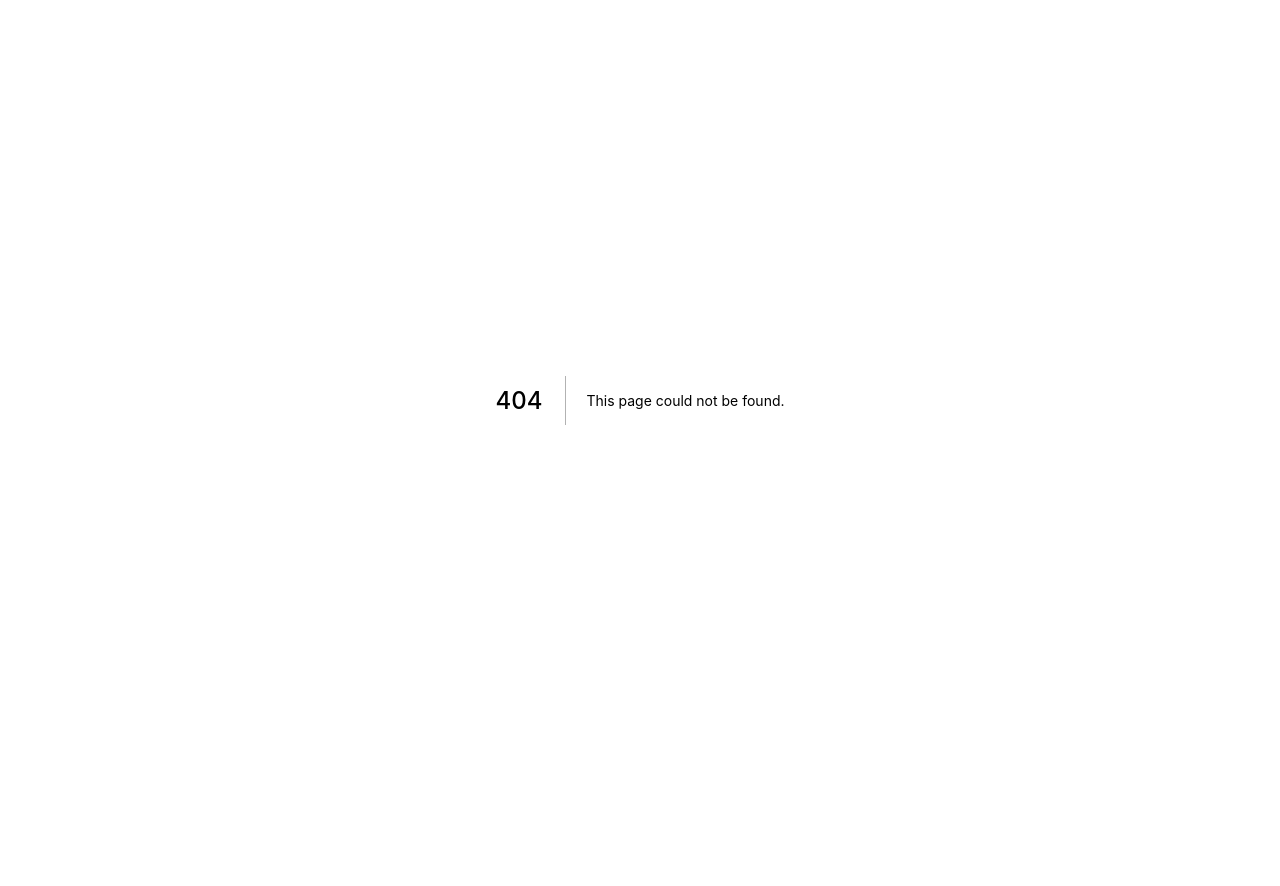
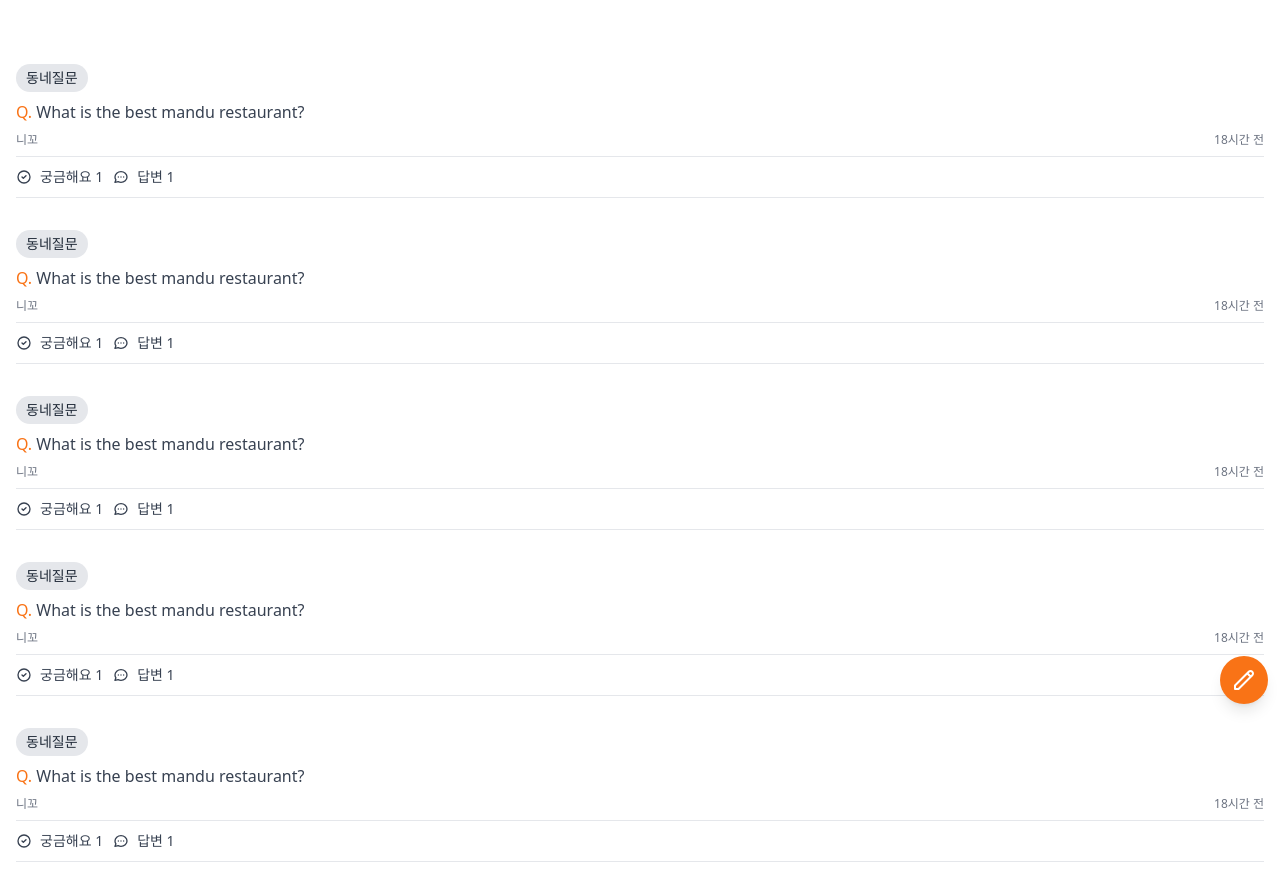
Before and after one commit to kimbro95/NextJS-CloneCoding, a Next.js app: page /community in a window 1280 px wide. Before the commit this address had no page. Shown: the top 886 px of the page. Before the commit the page ends 800 px from the top, so only its background shows below. Built offline with nearby package versions, Linux system fonts and the light colour scheme.

Commit message:
#5.6 Community

```diff
--- /dev/null
+++ b/pages/community/index.tsx
@@ -0,0 +1,83 @@
+import { NextPage } from "next";
+
+const Community: NextPage = () => {
+    return (
+    <div className="px-4 py-16 space-y-8">
+        {[...Array(5)].map((val, i) => (
+        <div key={i} className="flex flex-col items-start cursor-pointer">
+            <span
+                className="flex items-center rounded-full text-sm font-medium
+                px-2.5 py-1
+                bg-gray-200 text-gray-800"
+            >
+            동네질문
+            </span>
+            <div className="mt-2 text-gray-700">
+                <span className="text-orange-500 font-medium">Q.</span> What is the best mandu restaurant?
+            </div>
+            <div className="my-2 flex items-center justify-between w-full text-gray-500 font-medium text-xs">
+                <span>니꼬</span>
+                <span>18시간 전</span>
+            </div>
+            <div className="flex space-x-2.5 py-2.5 text-gray-700 border-t border-b-[1.5px] w-full">
+                <span className="flex space-x-2 items-center text-sm">
+                    <svg
+                        className="w-4 h-4"
+                        fill="none"
+                        stroke="currentColor"
+                        viewBox="0 0 24 24"
+                        xmlns="http://www.w3.org/2000/svg"
+                    >
+                        <path
+                        strokeLinecap="round"
+                        strokeLinejoin="round"
+                        strokeWidth="2"
+                        d="M9 12l2 2 4-4m6 2a9 9 0 11-18 0 9 9 0 0118 0z"
+                        >
+                        </path>
+                    </svg>
+                    <span>궁금해요 1</span>
+                </span>
+                <span className="flex space-x-2 items-center text-sm">
+                    <svg
+                        className="w-4 h-4"
+                        fill="none"
+                        stroke="currentColor"
+                        viewBox="0 0 24 24"
+                        xmlns="http://www.w3.org/2000/svg"
+                    >
+                    <path
+                    strokeLinecap="round"
+                    strokeLinejoin="round"
+                    strokeWidth="2"
+                    d="M8 12h.01M12 12h.01M16 12h.01M21 12c0 4.418-4.03 8-9 8a9.863 9.863 0 01-4.255-.949L3 20l1.395-3.72C3.512 15.042 3 13.574 3 12c0-4.418 4.03-8 9-8s9 3.582 9 8z"
+                    >
+                    </path>
+                    </svg>
+                <span>답변 1</span>
+                </span>
+            </div>
+        </div>
+        ))}
+        <button className='fixed bottom-24 right-3 rounded-full shadow-lg p-3 cursor-pointer transition-colors
+        hover:bg-orange-600 bg-orange-500 text-white'>
+            <svg
+                className="w-6 h-6"
+                fill="none"
+                stroke="currentColor"
+                viewBox="0 0 24 24"
+                xmlns="http://www.w3.org/2000/svg"
+            >
+                <path
+                strokeLinecap="round"
+                strokeLinejoin="round"
+                strokeWidth="2"
+                d="M15.232 5.232l3.536 3.536m-2.036-5.036a2.5 2.5 0 113.536 3.536L6.5 21.036H3v-3.572L16.732 3.732z"
+                ></path>
+            </svg>
+        </button>
+    </div>
+    );
+};
+
+export default Community;
```
